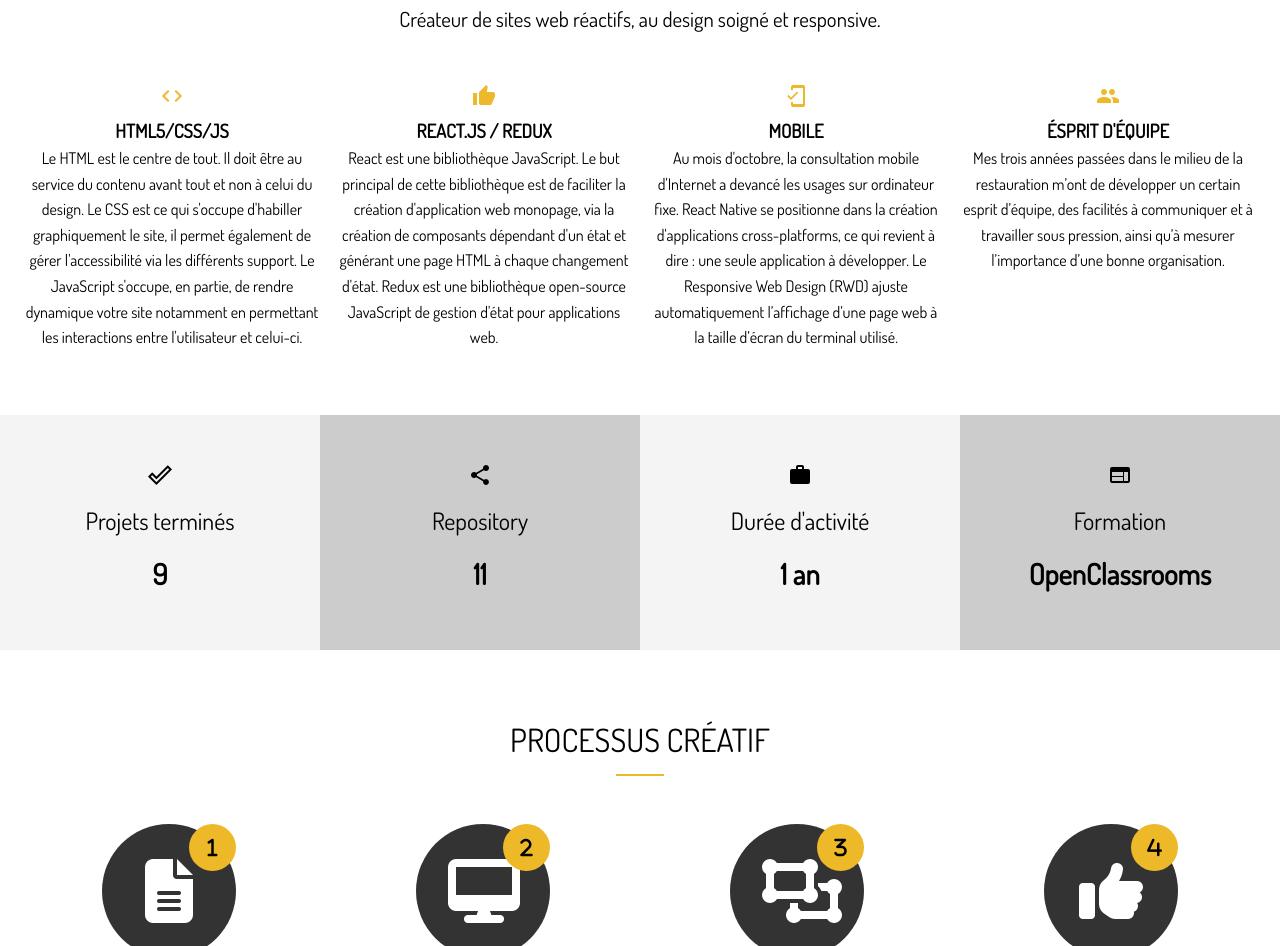
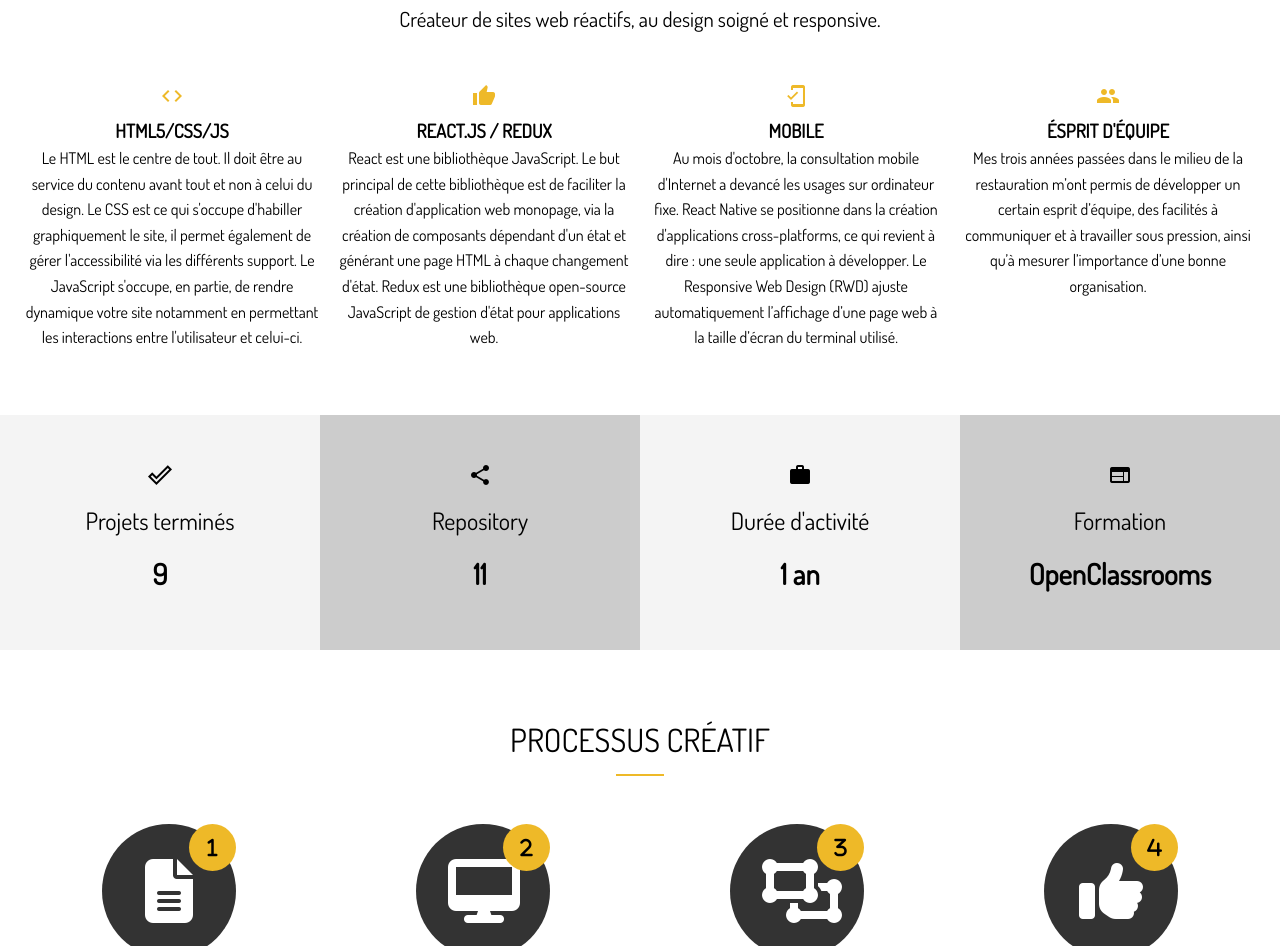
Before and after one commit to ROSORRNT/my-portfolio, a website: page dist/index.html in a window 1280 px wide. Shown: the part 906-1852 px from the top of the page. Drawn offline with Linux system fonts and the light colour scheme.

Commit message:
correction ortho

```diff
--- a/dist/index.html
+++ b/dist/index.html
@@ -99,7 +99,7 @@
             <i class="fas material-icons">group</i>
             <h3>ésprit d'équipe</h3>
             <p>
-              Mes trois années passées dans le milieu de la restauration m’ont de développer un certain esprit d’équipe, des facilités à communiquer et à travailler sous pression, ainsi qu’à mesurer l’importance d’une bonne organisation.
+              Mes trois années passées dans le milieu de la restauration m’ont permis de développer un certain esprit d’équipe, des facilités à communiquer et à travailler sous pression, ainsi qu’à mesurer l’importance d’une bonne organisation.
             </p>
           </div>
         </div>
```
